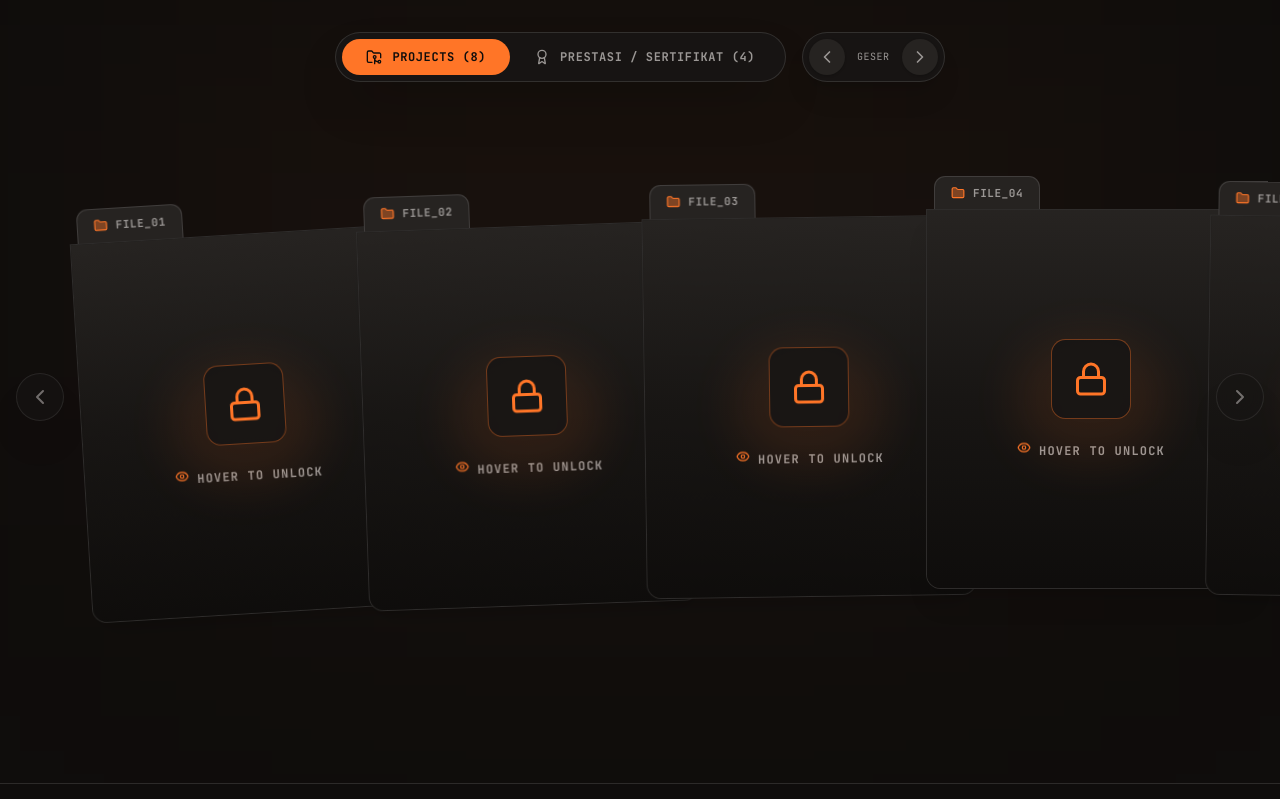
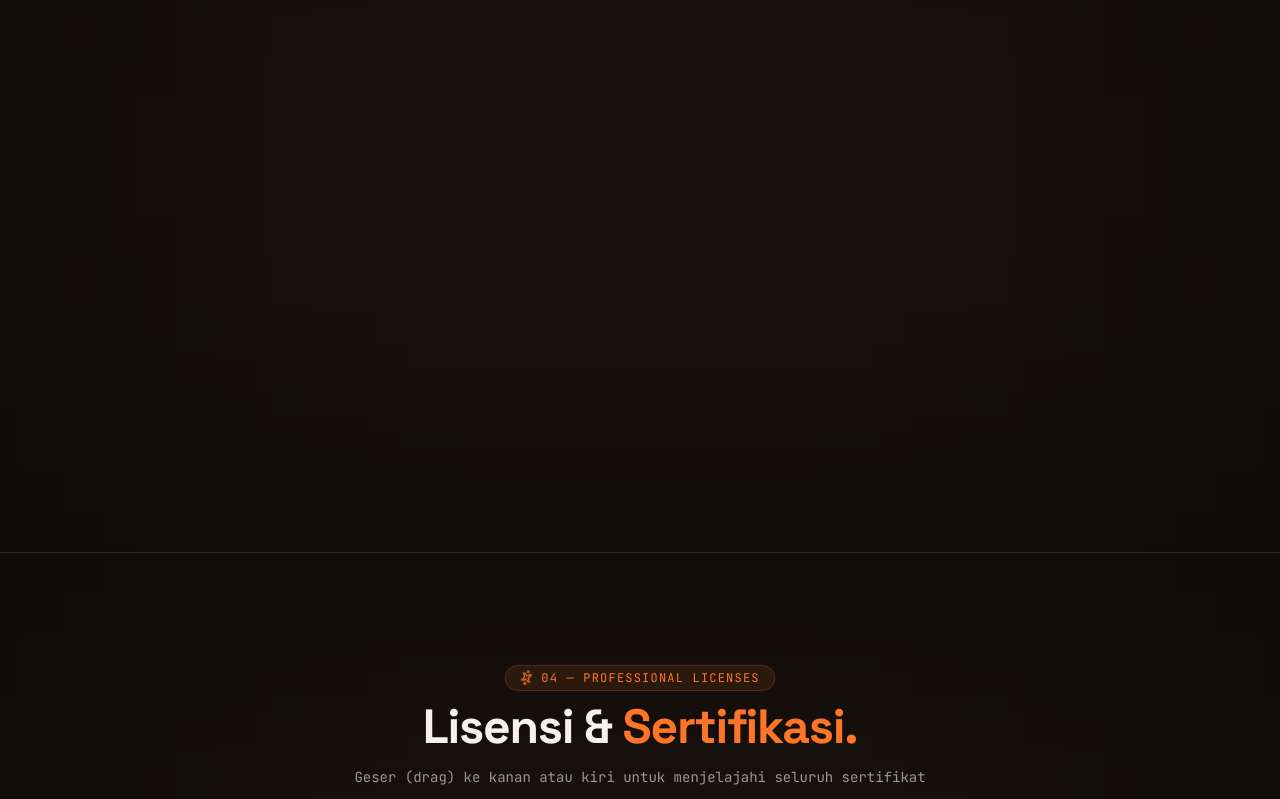
Before and after one commit to pandjirizki029-eng/portfolio-new, a Next.js app: page / in a window 1280 px wide. Shown: the part 5441-6240 px from the top of the page. Built offline with nearby package versions, Linux system fonts and the light colour scheme.

Commit message:
rombak feature project

```diff
--- a/app/page.tsx
+++ b/app/page.tsx
@@ -4,7 +4,7 @@ import { AboutMe } from '@/components/about-me'
 import { About } from '@/components/about'
 import { LinuxCloud } from '@/components/linux-cloud'
 import { Experience } from '@/components/experience'
-import { Projects } from '@/components/projects'
+import { Projects, Certificates } from '@/components/projects'
 import { Contact } from '@/components/contact'
 import { SiteFooter } from '@/components/site-footer'
 import { PageWrapper } from '@/components/page-wrapper'
@@ -20,6 +20,7 @@ export default function Page() {
         <LinuxCloud />
         <Experience />
         <Projects />
+        <Certificates />
         <Contact />
         <SiteFooter />
       </main>
--- a/components/projects.tsx
+++ b/components/projects.tsx
@@ -1,8 +1,9 @@
 'use client'
 
-import { useState, useRef } from 'react'
+import { useState, useRef, useEffect } from 'react'
 import Image from 'next/image'
 import Link from 'next/link'
+import { motion, useMotionValue, useAnimation, PanInfo, useTransform } from 'framer-motion'
 import {
   FolderGit2,
   Award,
@@ -91,31 +92,149 @@ const certificatesData = [
   },
 ]
 
-// Dynamic wave offsets and rotations for organic fanned arch effect
-const waveStyles = [
-  { translateY: '14px', rotate: '-3.5deg' },
-  { translateY: '6px', rotate: '-2deg' },
-  { translateY: '-3px', rotate: '-0.8deg' },
-  { translateY: '-10px', rotate: '0deg' },
-  { translateY: '-3px', rotate: '0.8deg' },
-  { translateY: '6px', rotate: '2deg' },
-  { translateY: '14px', rotate: '3.5deg' },
-]
+// Removed waveStyles since we no longer stack them
 
-export function Projects() {
-  const [activeTab, setActiveTab] = useState<'projects' | 'certificates'>('projects')
-  const [hoveredId, setHoveredId] = useState<string | null>(null)
-  const scrollRef = useRef<HTMLDivElement>(null)
+function Gallery({ type }: { type: 'projects' | 'certificates' }) {
+  const carouselRef = useRef<HTMLDivElement>(null)
+  const [windowWidth, setWindowWidth] = useState(0)
+  const x = useMotionValue(0)
+  const controls = useAnimation()
 
-  const handleScroll = (direction: 'left' | 'right') => {
-    if (scrollRef.current) {
-      const scrollAmount = direction === 'left' ? -350 : 350
-      scrollRef.current.scrollBy({ left: scrollAmount, behavior: 'smooth' })
+  const mouseX = useMotionValue(0)
+  const mouseY = useMotionValue(0)
+  const [isHovering, setIsHovering] = useState(false)
+  const containerRef = useRef<HTMLDivElement>(null)
+
+  // Configuration for Coverflow
+  // Reduced width so more items fit on a standard 100% zoom screen
+  const itemWidth = 300
+  const gap = 24
+  const step = itemWidth + gap
+
+  useEffect(() => {
+    const handleResize = () => {
+      setWindowWidth(window.innerWidth)
     }
+    handleResize()
+    window.addEventListener('resize', handleResize)
+
+    const handleMouseMove = (e: MouseEvent) => {
+      mouseX.set(e.clientX)
+      mouseY.set(e.clientY)
+    }
+    window.addEventListener('mousemove', handleMouseMove)
+
+    return () => {
+      window.removeEventListener('resize', handleResize)
+      window.removeEventListener('mousemove', handleMouseMove)
+    }
+  }, [])
+
+  // Hide cursor if user scrolls the page without moving the mouse and leaves the section
+  useEffect(() => {
+    const handleScroll = () => {
+      if (!isHovering || !containerRef.current) return
+      const rect = containerRef.current.getBoundingClientRect()
+      const cx = mouseX.get()
+      const cy = mouseY.get()
+      if (cx < rect.left || cx > rect.right || cy < rect.top || cy > rect.bottom) {
+        setIsHovering(false)
+      }
+    }
+    window.addEventListener('scroll', handleScroll, { passive: true })
+    return () => window.removeEventListener('scroll', handleScroll)
+  }, [isHovering, mouseX, mouseY])
+
+  // Pseudo-infinite items (duplicate 6 times for performance)
+  // We no longer need 20 loops since the CSS desync boundary bug was fixed!
+  const currentData = type === 'projects' ? projectsData : certificatesData
+  const infiniteItems = Array.from({ length: 6 }).flatMap((_, i) =>
+    currentData.map((item) => ({ ...item, uniqueId: `${i}-${item.id}` }))
+  )
+
+  const totalWidth = infiniteItems.length * step
+
+  // Start in the middle of the track
+  useEffect(() => {
+    if (windowWidth > 0) {
+      const middleIndex = Math.floor(infiniteItems.length / 2)
+      const startX = -(middleIndex * step) + windowWidth / 2 - itemWidth / 2
+      x.set(startX)
+      controls.set({ x: startX })
+    }
+  }, [windowWidth, type])
+
+  const handleDragEnd = (e: any, info: PanInfo) => {
+    // We can add logic to snap to the closest item here if we want,
+    // but a smooth free-drag is also very nice.
+  }
+
+  // Calculate dynamic styles for each item based on `x` motion value
+  const CarouselItem = ({ item, index }: { item: any, index: number }) => {
+    const itemCenter = index * step + itemWidth / 2
+
+    const distance = useTransform(x, (val) => {
+      return val + itemCenter - windowWidth / 2
+    })
+
+    // Tunnel/Concave Effect: Edges are large and rotated inwards, center is small
+    // Thresholds tuned to 600px so it perfectly frames 5 visible cards on a 100% display
+    const rotateY = useTransform(distance, [-600, 0, 600], [30, 0, -30])
+    const scale = useTransform(distance, [-600, 0, 600], [1.25, 0.75, 1.25])
+
+    // Fix zIndex: framer-motion needs exact integers for z-index, otherwise browsers ignore it
+    const rawZIndex = useTransform(distance, [-600, 0, 600], [10, 0, 10])
+    const zIndex = useTransform(rawZIndex, (val) => Math.round(val))
+
+    // Wide opacity so cards NEVER disappear on wide screens until safely out of view
+    const opacity = useTransform(distance, [-2000, -800, 0, 800, 2000], [0, 1, 1, 1, 0])
+
+    return (
+      <div
+        style={{
+          perspective: '1200px',
+          width: 300,
+          marginLeft: index === 0 ? 0 : 24
+        }}
+        className="relative flex-none"
+      >
+        <motion.div
+          style={{
+            rotateY,
+            scale,
+            zIndex,
+            opacity,
+            willChange: "transform",
+          }}
+          className="relative w-full h-[180px] sm:h-[220px] md:h-[240px] rounded-2xl overflow-hidden shadow-2xl bg-card border-2 border-white/5 cursor-none group"
+        >
+        <Image
+          src={item.image}
+          alt={item.title}
+          fill
+          draggable={false}
+          className="object-cover object-center pointer-events-none"
+        />
+        {/* Subtle gradient overlay to enhance 3D effect */}
+        <div className="absolute inset-0 bg-gradient-to-tr from-black/40 via-black/10 to-transparent pointer-events-none" />
+
+        {/* Action Button (Lihat Detail) */}
+        <Link
+          href={type === 'projects' && item.slug ? `/project/${item.slug}` : '#'}
+          onMouseEnter={() => setIsHovering(false)}
+          onMouseLeave={() => setIsHovering(true)}
+          className="absolute bottom-5 right-5 z-30 flex h-12 w-12 md:h-14 md:w-14 items-center justify-center rounded-full bg-white/10 backdrop-blur-md border border-white/20 text-white cursor-pointer opacity-0 translate-y-4 group-hover:opacity-100 group-hover:translate-y-0 hover:scale-110 transition-all duration-300"
+          title={type === 'projects' ? 'Lihat Detail Proyek' : 'Lihat Sertifikat'}
+        >
+          {type === 'projects' ? <ArrowUpRight size={24} /> : <ExternalLink size={24} />}
+        </Link>
+        </motion.div>
+      </div>
+    )
   }
 
   return (
-    <section id="work" className="relative border-b border-border bg-background py-20 md:py-28 overflow-hidden w-full">
+    <section id={type === 'projects' ? 'work' : 'certificates'} className="relative border-b border-border bg-background py-20 md:py-28 overflow-hidden w-full">
       {/* Background Radial Glow */}
       <div className="absolute top-1/2 left-1/2 -translate-x-1/2 -translate-y-1/2 w-[1000px] h-[500px] bg-primary/[0.05] blur-[160px] pointer-events-none" />
 
@@ -124,236 +243,76 @@ export function Projects() {
         <div className="flex flex-col items-center text-center mb-10">
           <div className="inline-flex items-center gap-2 font-mono text-xs uppercase tracking-widest text-primary mb-3 px-3.5 py-1 rounded-full border border-primary/20 bg-primary/10">
             <Sparkles size={13} className="animate-spin" />
-            03 — Fullscreen Deck Archive
+            {type === 'projects' ? '03 — Fullscreen Deck Archive' : '04 — Professional Licenses'}
           </div>
           <h2 className="text-balance text-3xl font-extrabold tracking-tight text-foreground md:text-5xl mb-4">
-            Karya &amp; <span className="text-primary">Prestasi.</span>
+            {type === 'projects' ? (
+              <>Karya &amp; <span className="text-primary">Prestasi.</span></>
+            ) : (
+              <>Lisensi &amp; <span className="text-primary">Sertifikasi.</span></>
+            )}
           </h2>
           <p className="text-muted-foreground font-mono text-xs md:text-sm max-w-xl mb-8">
-            Sorot kursor ke folder untuk membuka kunci &amp; membaca detail berkas.
+            Geser (drag) ke kanan atau kiri untuk menjelajahi {type === 'projects' ? 'seluruh proyek' : 'seluruh sertifikat'}
           </p>
-
-          {/* Toggle Buttons & Arrow Navigation Bar */}
-          <div className="flex flex-wrap items-center justify-center gap-4">
-            <div className="inline-flex items-center rounded-full border border-border bg-card/90 p-1.5 backdrop-blur-md shadow-2xl">
-              <button
-                onClick={() => {
-                  setActiveTab('projects')
-                  setHoveredId(null)
-                }}
-                className={`flex items-center gap-2.5 rounded-full px-6 py-2.5 font-mono text-xs font-bold uppercase tracking-wider transition-all duration-300 ${
-                  activeTab === 'projects'
-                    ? 'bg-primary text-primary-foreground shadow-[0_0_25px_rgba(var(--primary-rgb),0.45)]'
-                    : 'text-muted-foreground hover:text-foreground'
-                }`}
-              >
-                <FolderGit2 size={16} />
-                Projects ({projectsData.length})
-              </button>
-
-              <button
-                onClick={() => {
-                  setActiveTab('certificates')
-                  setHoveredId(null)
-                }}
-                className={`flex items-center gap-2.5 rounded-full px-6 py-2.5 font-mono text-xs font-bold uppercase tracking-wider transition-all duration-300 ${
-                  activeTab === 'certificates'
-                    ? 'bg-primary text-primary-foreground shadow-[0_0_25px_rgba(var(--primary-rgb),0.45)]'
-                    : 'text-muted-foreground hover:text-foreground'
-                }`}
-              >
-                <Award size={16} />
-                Prestasi / Sertifikat ({certificatesData.length})
-              </button>
-            </div>
-
-            {/* Scroll Navigation Arrows */}
-            <div className="inline-flex items-center gap-2 rounded-full border border-border bg-card/90 p-1.5 backdrop-blur-md shadow-xl">
-              <button
-                onClick={() => handleScroll('left')}
-                title="Geser Kiri"
-                className="flex items-center justify-center h-9 w-9 rounded-full bg-muted text-muted-foreground hover:bg-primary hover:text-primary-foreground transition-all duration-200 active:scale-95 shadow"
-              >
-                <ChevronLeft size={20} />
-              </button>
-              <span className="font-mono text-[10px] uppercase text-muted-foreground tracking-wider px-1">GESER</span>
-              <button
-                onClick={() => handleScroll('right')}
-                title="Geser Kanan"
-                className="flex items-center justify-center h-9 w-9 rounded-full bg-muted text-muted-foreground hover:bg-primary hover:text-primary-foreground transition-all duration-200 active:scale-95 shadow"
-              >
-                <ChevronRight size={20} />
-              </button>
-            </div>
-          </div>
         </div>
       </div>
 
-      {/* FULL WIDTH DECK CONTAINER (100% Edge-to-Edge Screen Width) */}
-      <div className="relative group/deck w-full">
-        {/* Side Floating Quick Action Arrows */}
-        <button
-          onClick={() => handleScroll('left')}
-          className="absolute left-4 top-1/2 -translate-y-1/2 z-40 hidden md:flex items-center justify-center h-12 w-12 rounded-full bg-card/90 text-muted-foreground hover:bg-primary hover:text-primary-foreground border border-border backdrop-blur-md transition-all duration-300 shadow-2xl opacity-70 group-hover/deck:opacity-100"
-          title="Geser Kiri"
-        >
-          <ChevronLeft size={24} />
-        </button>
-        <button
-          onClick={() => handleScroll('right')}
-          className="absolute right-4 top-1/2 -translate-y-1/2 z-40 hidden md:flex items-center justify-center h-12 w-12 rounded-full bg-card/90 text-muted-foreground hover:bg-primary hover:text-primary-foreground border border-border backdrop-blur-md transition-all duration-300 shadow-2xl opacity-70 group-hover/deck:opacity-100"
-          title="Geser Kanan"
-        >
-          <ChevronRight size={24} />
-        </button>
-
-        {/* Scrollable Wave Container spanning full screen width */}
-        <div
-          ref={scrollRef}
-          className="w-full overflow-x-auto py-12 px-6 sm:px-12 md:px-16 scroll-smooth no-scrollbar"
-        >
-          <div className="flex items-center justify-start xl:justify-center min-w-max -space-x-8 sm:-space-x-10 md:-space-x-12 px-4 pt-4 pb-6">
-            {(activeTab === 'projects' ? projectsData : certificatesData).map((item, index) => {
-              const isHovered = hoveredId === item.id
-              const waveStyle = waveStyles[index % waveStyles.length]
-
-              return (
-                  <div
-                    key={item.id}
-                    onMouseEnter={() => setHoveredId(item.id)}
-                    onMouseLeave={() => setHoveredId(null)}
-                    className={`group relative flex-none w-[280px] sm:w-[310px] md:w-[330px] transition-all duration-700 ease-[cubic-bezier(0.16,1,0.3,1)] cursor-pointer ${
-                      isHovered ? 'z-30' : 'z-10'
-                    }`}
+      {/* Custom Drag Cursor (Placed outside perspective container to avoid breaking 'fixed' positioning) */}
+      <motion.div
+        className="fixed top-0 left-0 z-50 pointer-events-none flex items-center justify-center px-6 py-2.5 bg-white/70 backdrop-blur-xl rounded-full shadow-[0_4px_20px_rgba(0,0,0,0.2)] border border-white/50 text-black font-bold text-base tracking-wide"
         style={{
-                      transform: isHovered
-                        ? 'translateY(-14px) rotate(0deg) scale(1.02)'
-                        : `translateY(${waveStyle.translateY}) rotate(${waveStyle.rotate}) scale(1)`,
+          x: mouseX,
+          y: mouseY,
+          translateX: "-50%",
+          translateY: "-50%",
+        }}
+        animate={{
+          scale: isHovering ? 1 : 0,
+          opacity: isHovering ? 1 : 0,
+        }}
+        transition={{
+          scale: { type: "spring", stiffness: 400, damping: 28, mass: 0.5 },
+          opacity: { duration: 0.2 }
         }}
       >
-                  {/* Folder Tab Header */}
-                  <div className="flex items-end justify-between px-2">
+        Drag
+      </motion.div>
+
+      {/* FULL WIDTH DECK CONTAINER */}
       <div
-                      className={`relative flex items-center gap-2 rounded-t-xl px-4 py-2 font-mono text-[11px] font-bold tracking-wider transition-all duration-700 ease-[cubic-bezier(0.16,1,0.3,1)] border border-b-0 ${
-                        isHovered
-                          ? 'border-primary bg-primary text-primary-foreground shadow-[0_-3px_10px_rgba(var(--primary-rgb),0.4)]'
-                          : 'border-border bg-muted text-muted-foreground group-hover:border-primary/80 group-hover:bg-muted'
-                      }`}
+        ref={containerRef}
+        className="relative w-full cursor-none overflow-hidden"
+        onMouseEnter={() => setIsHovering(true)}
+        onMouseLeave={() => setIsHovering(false)}
       >
-                      <Folder size={14} className={isHovered ? 'text-primary-foreground fill-primary-foreground' : 'text-primary fill-primary/40'} />
-                      <span>{item.fileNo}</span>
-                    </div>
-                    <span className="font-mono text-[10px] text-muted-foreground px-2 py-1 font-semibold">#0{index + 1}</span>
-                  </div>
-
-                  {/* Folder Card Body */}
-                  <div
-                    className={`relative flex flex-col justify-between overflow-hidden rounded-2xl rounded-tl-none border transition-all duration-700 ease-[cubic-bezier(0.16,1,0.3,1)] min-h-[380px] ${
-                      isHovered
-                        ? 'border-primary bg-card/95 ring-1 ring-primary/40 shadow-[0_20px_50px_rgba(0,0,0,0.3)] dark:shadow-[0_20px_50px_rgba(0,0,0,0.95)] shadow-primary/20'
-                        : 'border-border/80 bg-card group-hover:border-primary/60 shadow-xl'
-                    }`}
+        {/* Draggable Track */}
+        <div ref={carouselRef} className="w-full py-16 px-0">
+          <motion.div
+            drag="x"
+            // Allow dragging all the way to center even at the extremes
+            dragConstraints={{ right: windowWidth / 2, left: -totalWidth + windowWidth / 2 }}
+            dragElastic={0.2}
+            dragTransition={{ bounceStiffness: 100, bounceDamping: 20 }}
+            style={{ x }}
+            animate={controls}
+            onDragEnd={handleDragEnd}
+            className="flex items-center min-w-max"
           >
-                    {/* Minimalist Lock/Eye Cover - High Contrast Card Background (Shown when NOT hovered) */}
-                    <div
-                      className={`absolute inset-0 z-20 flex flex-col items-center justify-center p-6 bg-gradient-to-b from-muted via-card to-background transition-all duration-700 ease-[cubic-bezier(0.16,1,0.3,1)] ${
-                        isHovered ? 'opacity-0 pointer-events-none scale-95' : 'opacity-100 scale-100'
-                      }`}
-                    >
-                      {/* Centered Lock Icon with Glowing Ring */}
-                      <div className="relative flex flex-col items-center justify-center">
-                        <div className="absolute inset-0 rounded-full bg-primary/20 blur-xl animate-pulse" />
-                        <div className="relative flex items-center justify-center h-20 w-20 rounded-2xl bg-card/90 border border-primary/40 text-primary shadow-[0_0_30px_rgba(var(--primary-rgb),0.25)] group-hover:border-primary group-hover:scale-110 transition-all duration-300">
-                          <Lock size={36} className="text-primary" />
-                        </div>
-
-                        <div className="mt-6 flex items-center gap-2 font-mono text-xs font-bold text-muted-foreground uppercase tracking-widest group-hover:text-primary transition-colors">
-                          <Eye size={14} className="text-primary animate-bounce" />
-                          <span>HOVER TO UNLOCK</span>
-                        </div>
-                      </div>
-                    </div>
-
-                    {/* Detailed Content (Revealed when HOVERED) */}
-                    <div
-                      className={`flex flex-col justify-between flex-1 transition-all duration-700 ease-[cubic-bezier(0.16,1,0.3,1)] ${
-                        isHovered ? 'opacity-100 delay-150' : 'opacity-0 pointer-events-none'
-                      }`}
-                    >
-                      {/* Photo Banner Area */}
-                      <div className="relative h-44 w-full overflow-hidden bg-background">
-                        <Image
-                          src={item.image}
-                          alt={item.title}
-                          fill
-                          className="object-cover object-center scale-100 group-hover:scale-105 transition-transform duration-500"
-                        />
-                        <div className="absolute inset-0 bg-gradient-to-t from-card via-card/30 to-transparent" />
-                        <div className="absolute top-3 left-3 right-3 flex items-center justify-between z-10">
-                          <span className="font-mono text-[10px] font-bold uppercase tracking-widest px-2.5 py-1 rounded bg-background/80 text-primary border border-primary/40">
-                            {item.category}
-                          </span>
-                          <span className="font-mono text-xs font-semibold px-2.5 py-1 rounded bg-background/80 text-muted-foreground border border-border">
-                            {item.year}
-                          </span>
-                        </div>
-                      </div>
-
-                      {/* Card Info Body */}
-                      <div className="flex flex-1 flex-col justify-between p-5">
-                        <div>
-                          <h3 className="text-base font-bold text-foreground mb-2 leading-snug text-primary">
-                            {item.title}
-                          </h3>
-
-                          {activeTab === 'projects' ? (
-                            <div className="inline-flex items-center gap-1.5 font-mono text-[11px] text-muted-foreground mb-3">
-                              <span className="h-2 w-2 rounded-full bg-emerald-500 animate-pulse" />
-                              {(item as typeof projectsData[0]).status}
-                            </div>
-                          ) : (
-                            <p className="font-mono text-xs text-muted-foreground mb-3">
-                              Penerbit: <span className="text-foreground font-semibold">{(item as typeof certificatesData[0]).issuer}</span>
-                            </p>
-                          )}
-                        </div>
-
-                        <div>
-                          {/* Tags */}
-                          <div className="flex flex-wrap gap-1 border-t border-border pt-3 mb-3">
-                            {item.tags.map((tag) => (
-                              <span
-                                key={tag}
-                                className="rounded border border-primary/20 bg-primary/5 px-2 py-0.5 font-mono text-[9px] text-primary"
-                              >
-                                {tag}
-                              </span>
+            {infiniteItems.map((item, index) => (
+              <CarouselItem key={item.uniqueId} item={item} index={index} />
             ))}
-                          </div>
-
-                          {/* Action Button */}
-                          {activeTab === 'projects' && 'slug' in item ? (
-                            <Link href={`/project/${(item as typeof projectsData[0]).slug}`} className="flex items-center justify-between font-mono text-xs font-bold text-primary-foreground bg-primary rounded-lg px-3 py-2 shadow-md hover:brightness-110 transition-all">
-                              <span>Lihat Proyek</span>
-                              <ArrowUpRight size={15} />
-                            </Link>
-                          ) : (
-                            <div className="flex items-center justify-between font-mono text-xs font-bold text-primary-foreground bg-primary rounded-lg px-3 py-2 shadow-md">
-                              <span>Verifikasi</span>
-                              <ExternalLink size={15} />
-                            </div>
-                          )}
-                        </div>
-                      </div>
-                    </div>
-
-                  </div>
-                </div>
-              )
-            })}
-          </div>
+          </motion.div>
         </div>
       </div>
     </section>
   )
 }
+
+export function Projects() {
+  return <Gallery type="projects" />
+}
+
+export function Certificates() {
+  return <Gallery type="certificates" />
+}
--- a/package.json
+++ b/package.json
@@ -13,6 +13,7 @@
     "@vercel/analytics": "1.6.1",
     "class-variance-authority": "^0.7.1",
     "clsx": "^2.1.1",
+    "framer-motion": "^13.1.1",
     "lenis": "^1.3.26",
     "lucide-react": "^1.16.0",
     "next": "16.2.6",
```
Also changed, not shown: 1 other file (tests, documents, lock files or other folders). Lines whose indentation alone changed are shown as unchanged.
